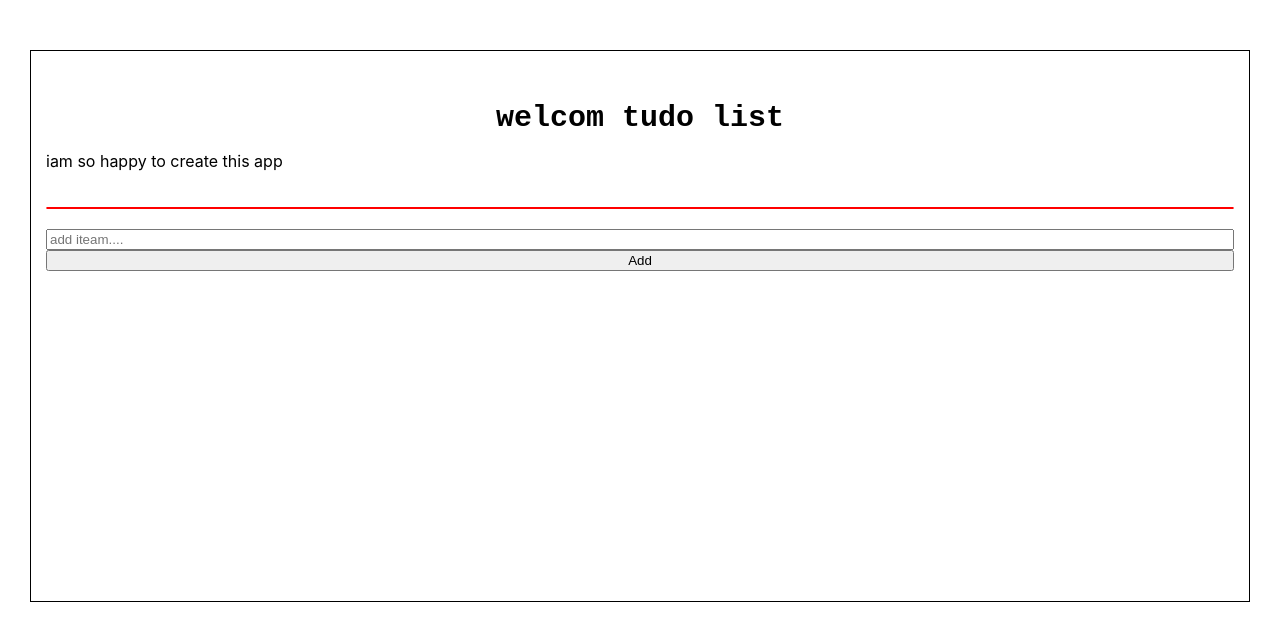
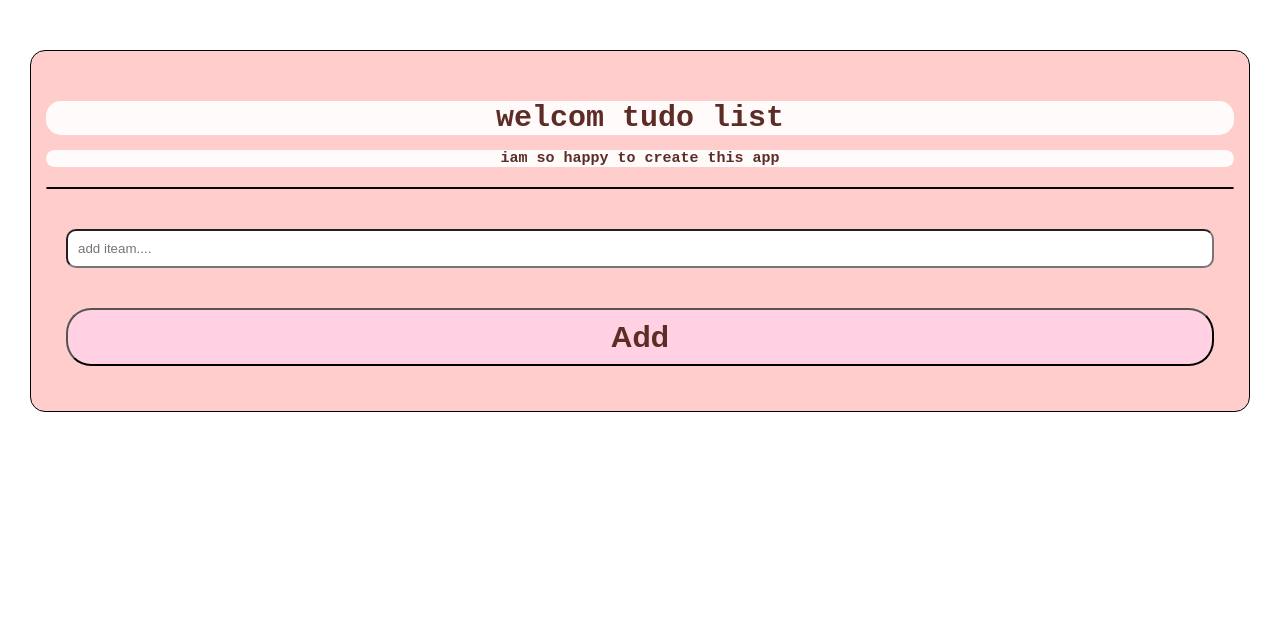
Before and after one commit to mustafaayman980/todoo-app, a React (Create React App) app: page / in a window 1280 px wide. Shown: the top 640 px of the page. Built offline with nearby package versions, Linux system fonts and the light colour scheme.

Commit message:
changing

```diff
--- a/src/App.css
+++ b/src/App.css
@@ -2,16 +2,34 @@
   border: 1px solid black;
   margin: 50px 30px;
   padding: 25px 15px;
-  /* background-image: url(/public/notebook-blue-wood-table.jpg); */
+  background-color: #ffcdcc;
   background-size: cover;
-  height: 500px;
+  height: 100%;
+  text-align: center;
+  border-radius: 15px;
+
 }
 h2{
   text-align: center;
   font-weight: bold;
+  font-size: 30px;
   font-family: 'Courier New', Courier, monospace;
-  font-size: 30px;
   margin-bottom: 0;
+  color:#5d2c26;
+  background-color: #fffbfa;
+  border-radius: 15px;
+
+
+}
+p{
+  font-weight: bold;
+  font-family: 'Courier New', Courier, monospace;
+  font-size: 15px;
+  margin-bottom: 0;
+  color:#5d2c26;
+  background-color: #fffbfa;
+  border-radius: 15px;
+
 
 }
 
@@ -24,7 +42,7 @@ h2{
 }
 .continer ul{
   font-size: 20px;
-  border: 1px solid red;
+  border: 1px solid black;
   border-radius: 15px;
 }
 
@@ -38,14 +56,32 @@ h2{
 
 }
 
+input{
+    margin: 20px;
+    padding: 10px;
+    border-radius: 10px;
+}
+
+button{
+    background-color: #ffd1e3;
+    color: #5d2c26;
+    margin: 20px;
+    padding: 10px;
+    border-radius: 25px;
+    font-weight: bold;
+    font-size: 30px;
+
+}
+
 .done{
   text-decoration: line-through;
 }
 
 .item{
-  display: flex;
-  justify-content: space-between;
-  text-align: center;
+    display: flex;
+    justify-content: space-between;
+    margin: 20px;
+    padding: 10px
 
 
 }
```
Also changed, not shown: public/9567363.png (added).
